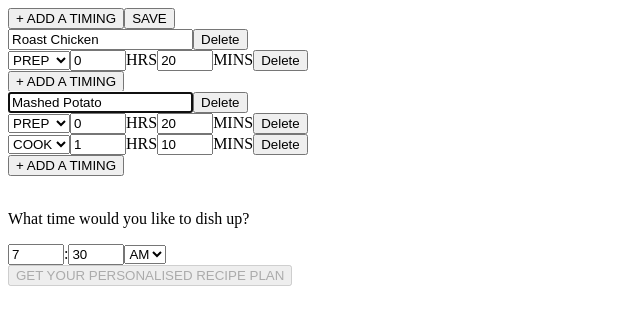
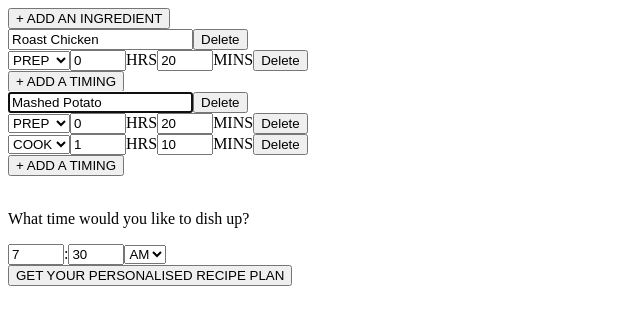
Before and after one commit to dashedstripes/recipe-time-planner, a React (Create React App) app: page / in a window 1280 px wide. Shown: the top 324 px of the page, without its empty margins (0-640 px from the left). Built offline with nearby package versions, Linux system fonts and the light colour scheme.

Commit message:
Revert to old method

```diff
--- a/src/App.js
+++ b/src/App.js
@@ -6,39 +6,16 @@ class App extends Component {
   constructor(props) {
     super(props)
 
-    this.state = {
-      isSaved: false,
-      ingredients: [],
-      targetTime: {}
-    }
+    this.state = {}
 
-    this.handleTargetTimeSubmit = this.handleTargetTimeSubmit.bind(this)
-    this.handleIngredientsListSave = this.handleIngredientsListSave.bind(this)
-  }
-
-  handleTargetTimeSubmit(state, e) {
-    this.setState({
-      targetTime: state
-    })
-  }
-
-  handleIngredientsListSave(state, e) {
-    this.setState({
-      isSaved: true,
-      ingredients: state
-    })
   }
 
   render() {
     return (
       <div>
-        <IngredientsList
-          isSaved={this.state.isSaved}
-          onSave={this.handleIngredientsListSave} />
+        <IngredientsList />
         <br />
-        <TargetTime
-          isSaved={this.state.isSaved}
-          onSubmit={this.handleTargetTimeSubmit} />
+        <TargetTime />
       </div>
     );
   }
--- a/src/containers/IngredientsList.js
+++ b/src/containers/IngredientsList.js
@@ -166,8 +166,7 @@ class IngredientsList extends Component {
 
     return (
       <div>
-        <Button onClick={this.handleAddIngredient}>+ ADD A TIMING</Button>
-        <Button onClick={this.props.onSave.bind(this, this.state)}>SAVE</Button>
+        <Button onClick={this.handleAddIngredient}>+ ADD AN INGREDIENT</Button>
         {this.state.ingredients.length > 0 ?
           ingredients :
           noIngredients}
--- a/src/containers/TargetTime.js
+++ b/src/containers/TargetTime.js
@@ -39,7 +39,7 @@ class TargetTime extends Component {
           </select>
         </div>
         <div>
-          <Button disabled={!this.props.isSaved} onClick={this.props.onSubmit.bind(this, this.state)}>GET YOUR PERSONALISED RECIPE PLAN</Button>
+          <Button>GET YOUR PERSONALISED RECIPE PLAN</Button>
         </div>
       </div>
     )
```
